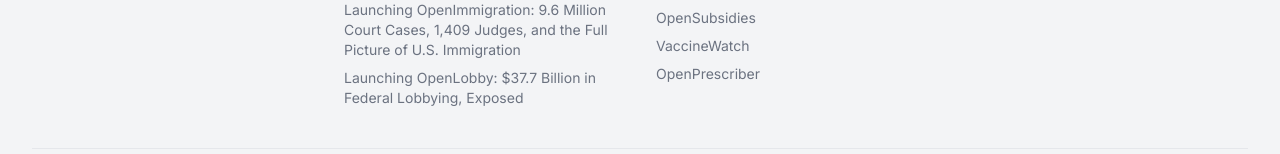
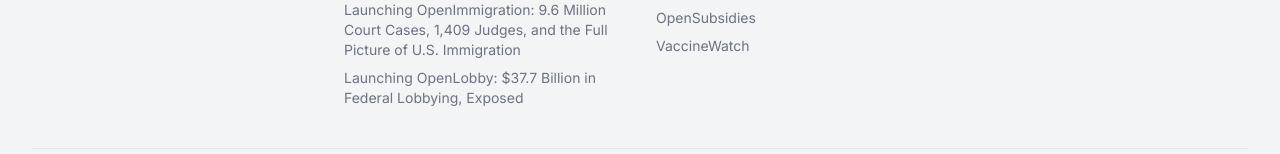
Before and after one commit to kianbob/thedataproject-site, a Next.js app: page / in a window 1280 px wide. Shown: the part 4811-4965 px from the top of the page. Built offline with nearby package versions, Linux system fonts and the light colour scheme; a web font is replaced by a local one.

Commit message:
Revert "Add OpenPrescriber to sister site footer"
This reverts commit eceacfcbc11428f9a5cb44462fc39a7d0e1401bb.

```diff
--- a/src/components/Footer.tsx
+++ b/src/components/Footer.tsx
@@ -46,7 +46,7 @@
               <a href="https://www.openspending.us" target="_blank" rel="noopener noreferrer" className="block text-gray-500 hover:text-teal-700 text-sm transition-colors">OpenSpending</a>
               <a href="https://www.opensubsidies.us" target="_blank" rel="noopener noreferrer" className="block text-gray-500 hover:text-teal-700 text-sm transition-colors">OpenSubsidies</a>
               <a href="https://www.vaccinewatch.org" target="_blank" rel="noopener noreferrer" className="block text-gray-500 hover:text-teal-700 text-sm transition-colors">VaccineWatch</a>
-              <a href="https://openprescriber.vercel.app" target="_blank" rel="noopener noreferrer" className="block text-gray-500 hover:text-teal-700 text-sm transition-colors">OpenPrescriber</a>            </div>
+            </div>
           </div>
           <div>
             <h4 className="text-sm font-semibold text-gray-700 uppercase tracking-wider mb-3">Contact</h4>
```
